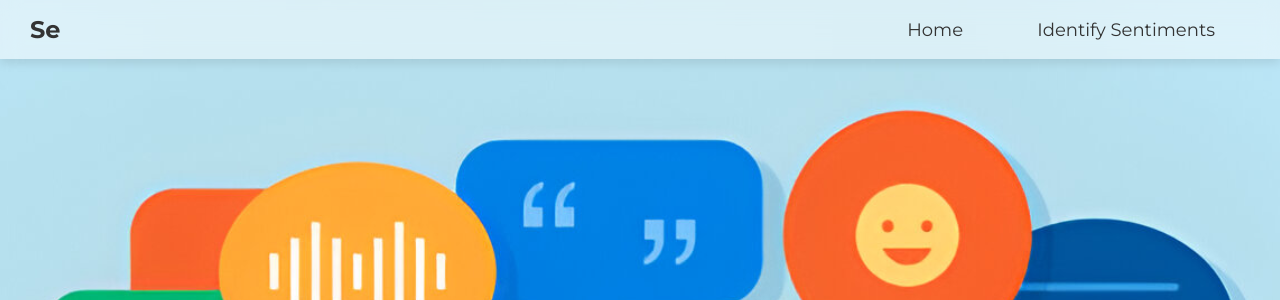
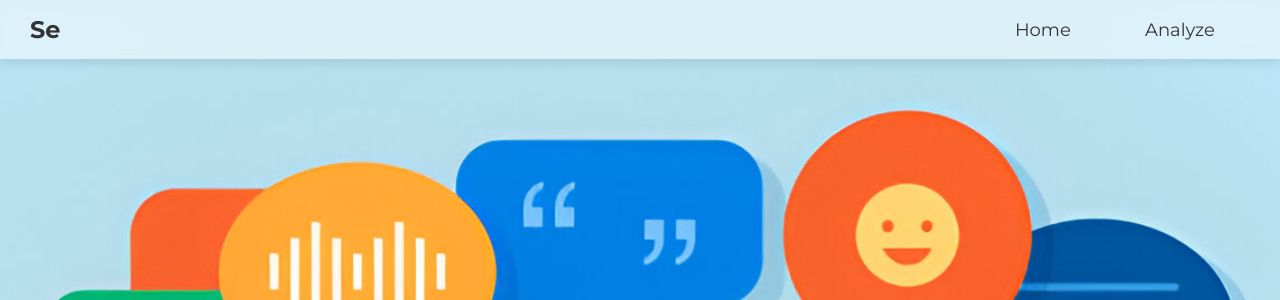
Before and after one commit to rithikapathuri/Sentimentify, a Flask app: page / in a window 1280 px wide. Shown: the top 300 px of the page. Run offline with Flask 3, Linux system fonts and the light colour scheme.

Commit message:
changed menu bar title

```diff
--- a/templates/chatbot.html
+++ b/templates/chatbot.html
@@ -310,7 +310,7 @@
        <div class="title" id="titleText"></div>
        <div>
            <a href="http://127.0.0.1:5000/" id="homeLink">Home</a>
-           <a href="http://127.0.0.1:5000/chatbot">Identify Sentiments</a>
+           <a href="http://127.0.0.1:5000/chatbot">Analyze</a>
        </div>
    </nav>
    <div class="window">
--- a/templates/index.html
+++ b/templates/index.html
@@ -202,7 +202,7 @@
         <div class="title" id="titleText"></div>
         <div>
             <a href="#" id="homeLink">Home</a>
-            <a href="http://127.0.0.1:5000/chatbot">Identify Sentiments</a>
+            <a href="http://127.0.0.1:5000/chatbot">Analyze</a>
         </div>
     </nav>
     <section class="content" id="content">
```
